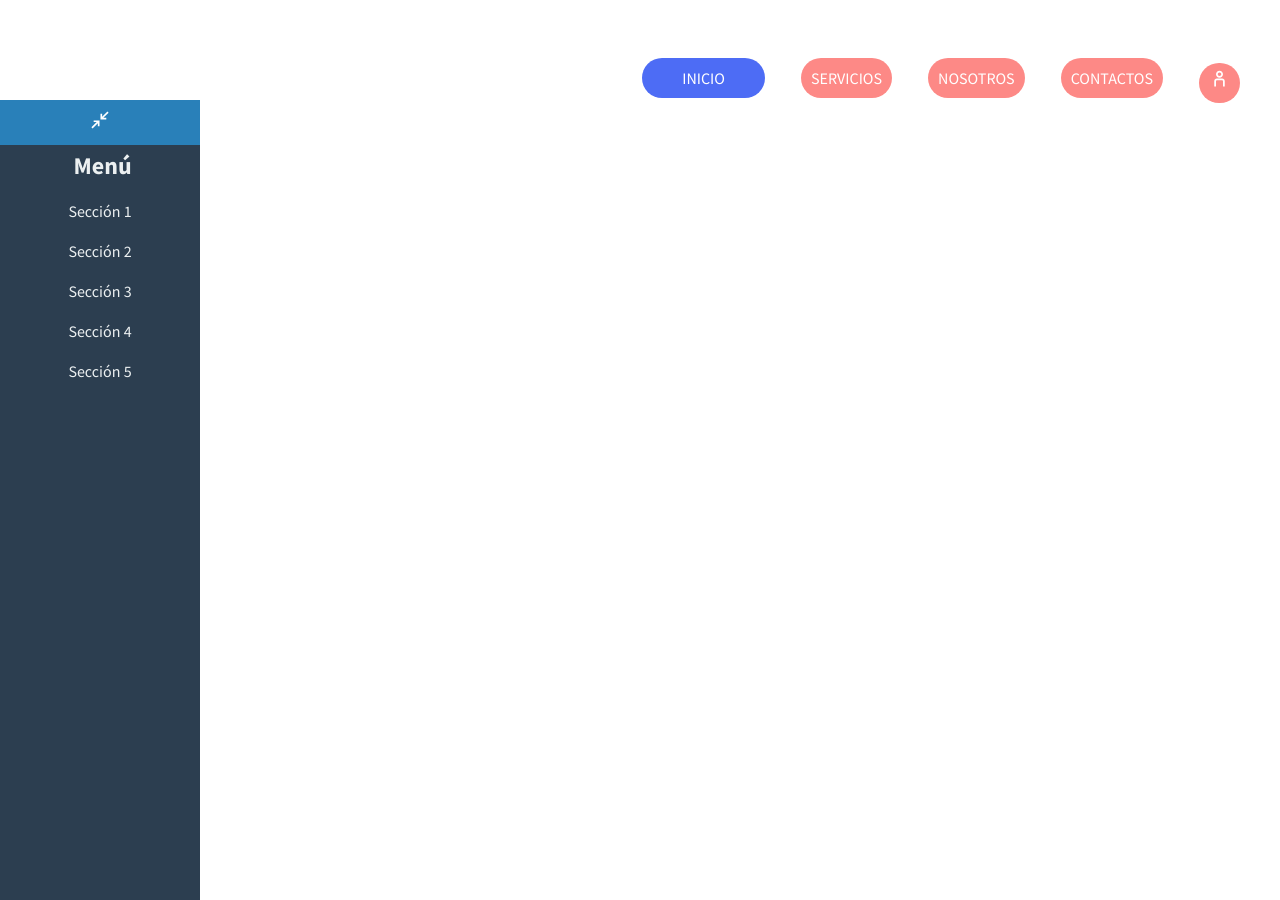
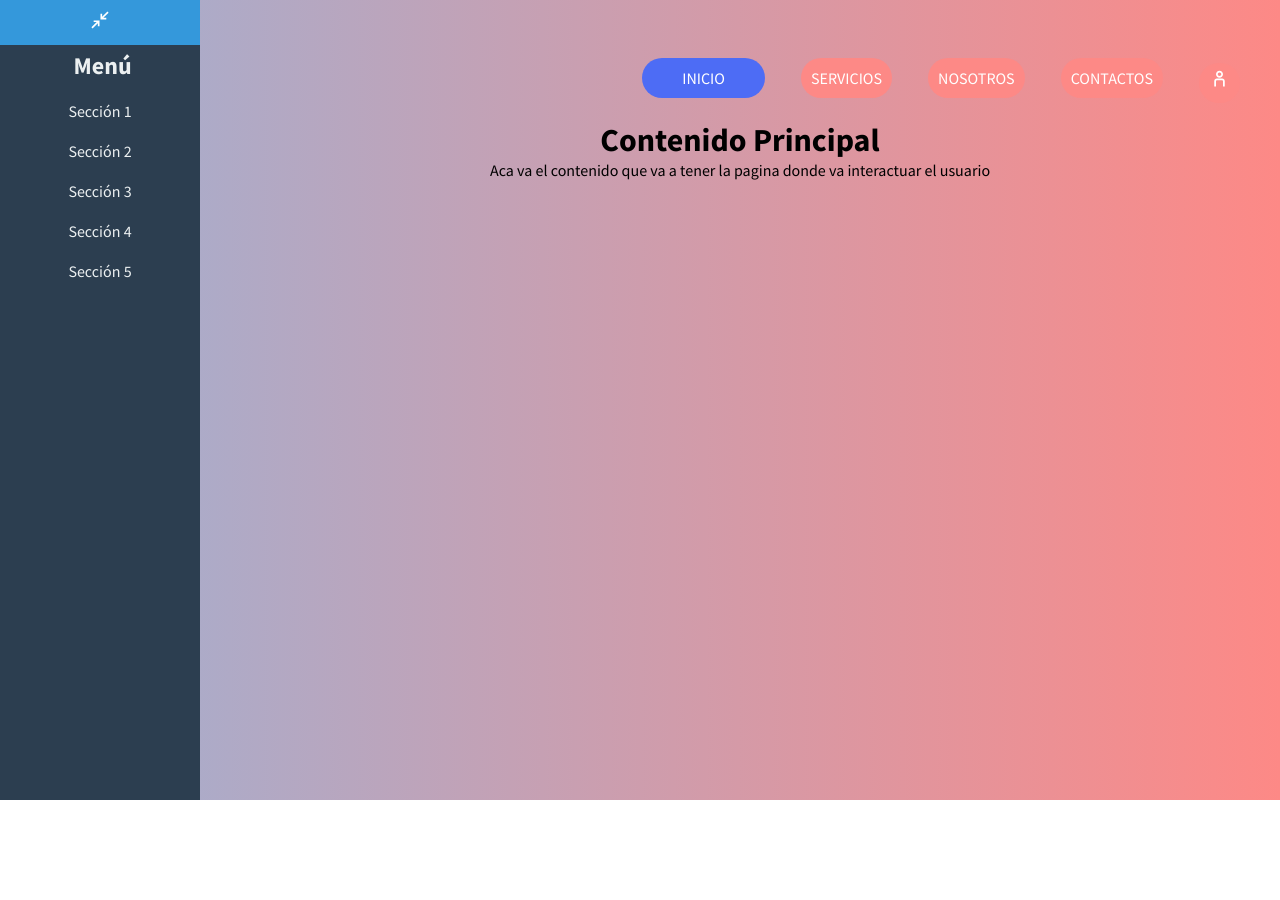
Before and after one commit to MauricioCapo/MetodologiaF, a React (Create React App) app: page / in a window 1280 px wide. Both pictures are taken after a click on the button "Comenzar". After the commit the page ends 800 px from the top, so only its background shows below. Built offline with nearby package versions, Linux system fonts and the light colour scheme.

Commit message:
cambios 8, agregando cosas a la pagina del usuario

```diff
--- a/src/componentes/Proyectos.jsx
+++ b/src/componentes/Proyectos.jsx
@@ -1,9 +1,8 @@
 import React, { useState } from "react";
 import '../estilos/Proyectos.css';
-import { CgArrowsExpandRight } from "react-icons/cg";
-import { CgCompressRight } from "react-icons/cg";
+import { CgArrowsExpandRight, CgCompressRight } from "react-icons/cg";
+
 const ProyectoS = () => {
-
     const [isOpen, setIsOpen] = useState(true);
 
     const toggleSidebar = () => {
@@ -11,10 +10,10 @@ const ProyectoS = () => {
     };
 
     return (
-	<div className="bodyP">
+        <div className="container">
             <div className={`sidebar ${isOpen ? 'open' : 'closed'}`}>
                 <button onClick={toggleSidebar} className="toggle-button">
-			{isOpen ? < CgCompressRight/> : <CgArrowsExpandRight />}
+                    {isOpen ? <CgCompressRight /> : <CgArrowsExpandRight />}
                 </button>
                 {isOpen && (
                     <div>
@@ -28,11 +27,14 @@ const ProyectoS = () => {
                         </ul>
                     </div>
                 )}
-		<div>
             </div>
+            <div className="content">
+                <h1>Contenido Principal</h1>
+              <p>Aca va el contenido que va a tener la pagina donde va interactuar el usuario</p>
             </div>
         </div>
     );
 };
 
+
 export default ProyectoS;
--- a/src/estilos/Proyectos.css
+++ b/src/estilos/Proyectos.css
@@ -1,3 +1,4 @@
+
 
 .sidebar {
     width: 200px;
@@ -52,3 +53,21 @@
   .bodyP{
     padding-top: 100px;
   }
+  body{
+    background: linear-gradient(to right, #9eb1d4, #FD8986);
+  }
+  .container {
+  display: flex;
+  flex-direction: row;
+}
+
+.content {
+  flex-grow: 1;
+  padding: 20px;
+  padding-top: 120px;
+  transition: margin-left 0.3s ease-in-out;
+}
+
+.sidebar.closed + .content {
+  margin-left: 50px; /* Ajusta el espacio cuando la sidebar está cerrada */
+}
```
Lines whose indentation alone changed are shown as unchanged.
